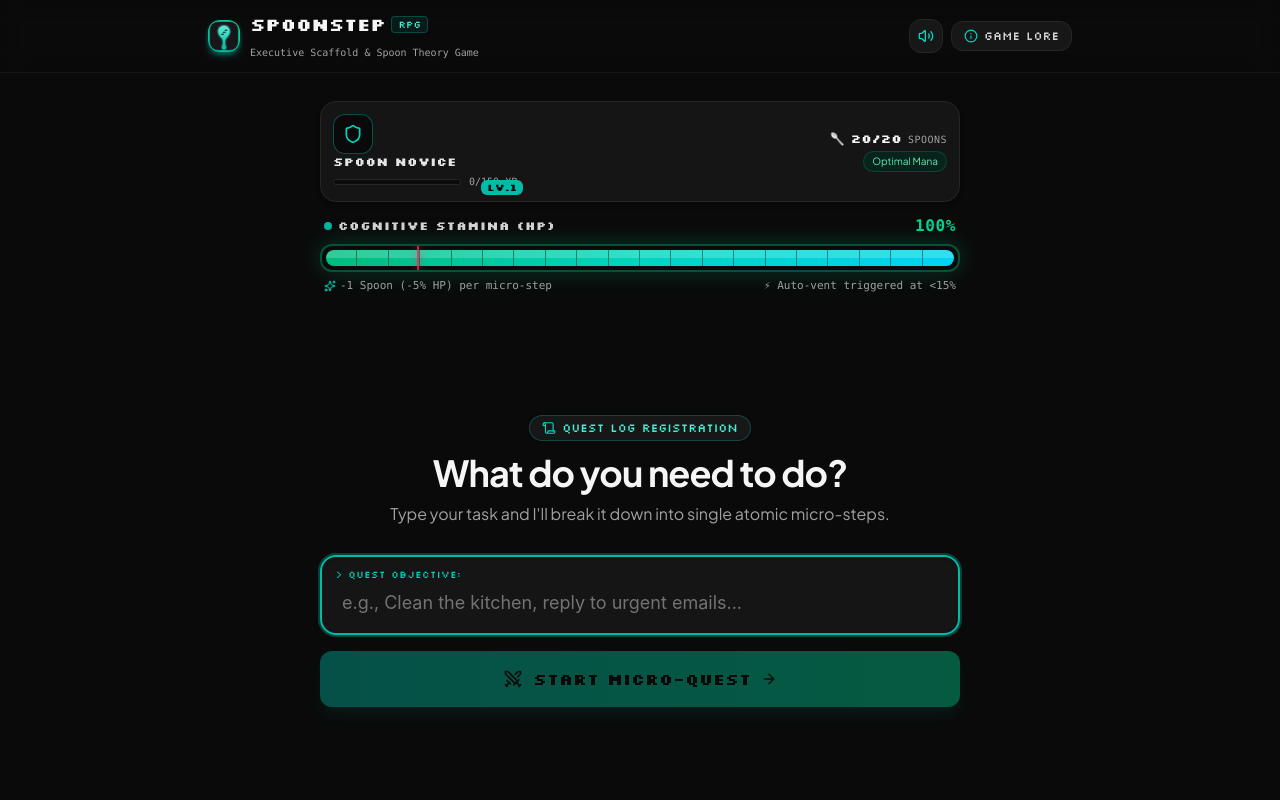
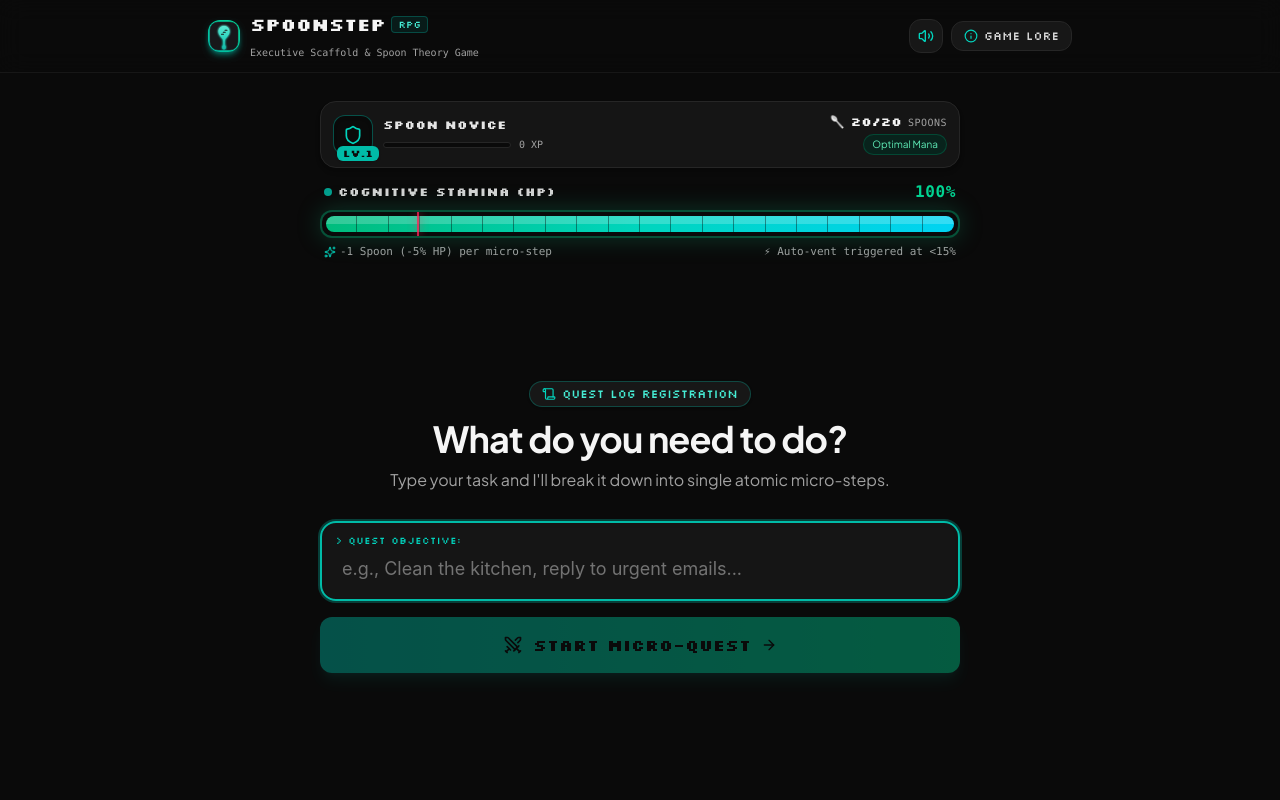
Before and after one commit to vero-code/spoon-step, a React (Vite) app: page / in a window 1280 px wide. Shown: the top 800 px of the page. Built offline with nearby package versions, Linux system fonts and the light colour scheme.

Commit message:
fix: align level badge

```diff
--- a/src/components/BrainBattery.tsx
+++ b/src/components/BrainBattery.tsx
@@ -57,16 +57,18 @@ export const BrainBattery: React.FC<BrainBatteryProps> = ({
   return (
     <header className="w-full max-w-2xl mx-auto px-4 pt-4 pb-2" id="brain-battery-header">
       <div className="flex items-center justify-between gap-3 p-3 rounded-2xl bg-neutral-900/90 border border-neutral-800 shadow-md mb-3">
-        {/* Left: Player Avatar  */}
+        {/* Left: Player Avatar & Level */}
         <div className="flex items-center gap-2.5">
           <div className="relative">
             <div className="w-10 h-10 rounded-xl bg-neutral-950 border border-teal-500/40 flex items-center justify-center text-teal-300 shadow-inner">
               <Shield className="w-5 h-5 text-teal-400" />
-              <span className="absolute -bottom-1.5 -right-1.5 font-pixel text-[10px] px-1.5 py-0.2 bg-teal-500 text-neutral-950 font-bold rounded-md shadow">
-                Lv.{stats.level}
-              </span>
             </div>
+            <span className="absolute -bottom-1.5 -right-1.5 font-pixel text-[10px] px-1.5 py-0.2 bg-teal-500 text-neutral-950 font-bold rounded-md shadow">
+              LV.{stats.level}
+            </span>
+          </div>
 
+          <div>
             <div className="flex items-center gap-2">
               <span className="text-xs font-bold text-neutral-200 tracking-wide font-pixel">
                 {playerTitle}
@@ -88,7 +90,7 @@ export const BrainBattery: React.FC<BrainBatteryProps> = ({
                 />
               </div>
               <span className="text-[10px] text-neutral-400 font-mono">
-                {stats.xp}/{stats.xpToNextLevel} XP
+                {stats.xp} XP
               </span>
             </div>
           </div>
```
